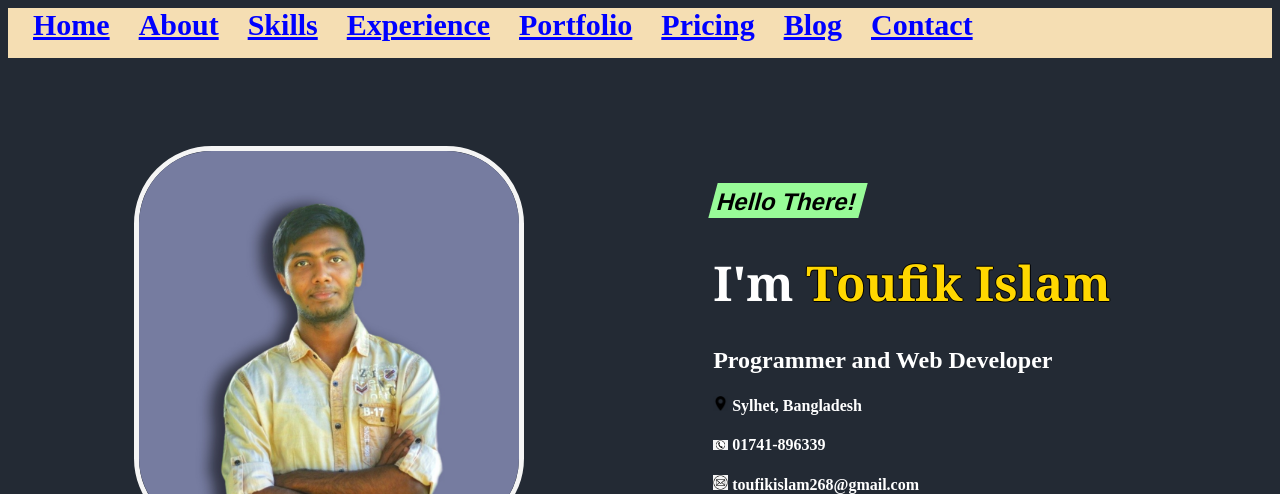
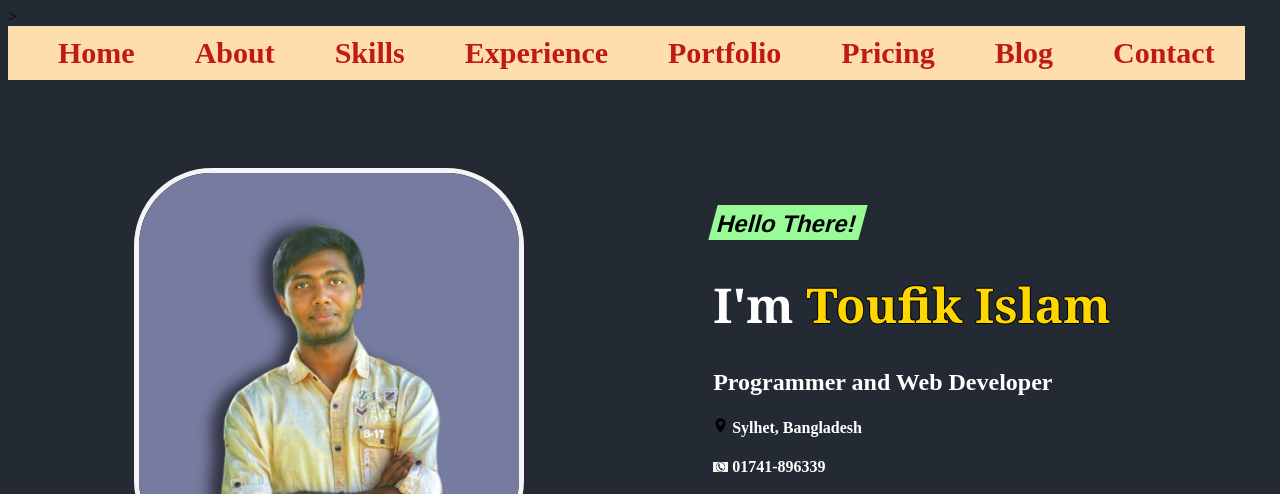
Before and after one commit to Toufik-Islam/FirstProject, a plain HTML site: page index.html in a window 1280 px wide. Shown: the top 494 px of the page. Drawn offline with Linux system fonts and the light colour scheme.

Commit message:
navigation bar added

```diff
--- a/index.html
+++ b/index.html
@@ -8,22 +8,23 @@
         <link rel="shortcut icon" href="images/toufik.jpg" type="image/x-icon">
         <link rel="stylesheet" href="style.css">
         </head>
-    <header>
-        <section class="quickbar">
-                <span class="top"><a href="#">Home</a></span>
-                <span class="top"><a href="#">About</a></span>
-                <span class="top"> <a href="#">Skills</a></span>
-                <span class="top"> <a href="#">Experience</a></span>
-                <span class="top"><a href="#">Portfolio</a></span>
-                <span class="top"><a href="#">Pricing</a></span>
-                <span class="top"><a href="#">Blog</a></span>
-                <span class="top"> <a href="#">Contact</a></span>
+      <header>
+        >
+            <div class="topnav">
 
-            </section>
+                <a href="#">Home</a>
+                <a href="#">About</a>
+                <a href="#">Skills</a>
+                <a href="#">Experience</a>
+                <a href="#">Portfolio</a>
+                <a href="#">Pricing</a>
+                <a href="#">Blog</a>
+                <a href="#">Contact</a>
+
+
+              </div>
 
         </header>
-
-
 
 
     <body  class="main">
@@ -36,7 +37,6 @@
                 <p> Hello There!</p>
 
                 <h1> <span id="text">I'm</span>  Toufik Islam</h1>
-
                 <h2 id="text"> Programmer and Web Developer </h2>
 
 
--- a/style.css
+++ b/style.css
@@ -3,29 +3,41 @@
     }
 
     header{
-        height: 50px;
-        background-color: wheat;
         margin-top: 0;
         margin-left: 0;
     }
+    .topnav {
+        overflow: hidden;
+        background-color: navajowhite;
+        padding-left: 20px;
+        font-weight: bold;
+        width: fit-content;
+      }
+
+      /* Style the topnav links */
+      .topnav a {
+        float: left;
+        display: flexbox;
+        color: rgb(192, 25, 25);
+        text-align: justify;
+        text-decoration: none;
+        font-size: 30px;
+        padding: 10px 30px;
+      }
+
+      /* Change color on hover */
+     .topnav a:hover {
+     background-color: #ddd;
+     color: black;
+        }
 
 
-    .quickbar .top {
-        text-align: justify;
-        font-size: 30px;
-        padding: 10px 0px 2px 25px;
-
-
-    }
-    .quickbar .top a {
-        color: blue;
-        font-weight: bold;
-    }
 
 
 
     body {
         align-items: center;
+        display: block;
     }
 
 
```
